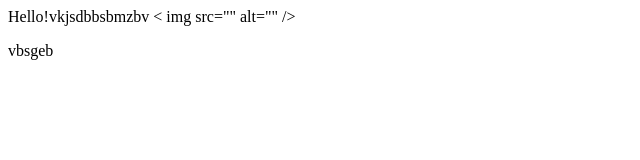
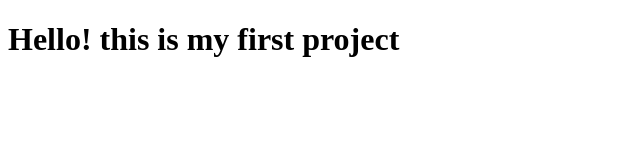
Before and after one commit to hrevva/genius_project_JS, a plain HTML site: page index.html in a window 1280 px wide. Shown: the whole page, without its empty margins (0-640 px from the left). Drawn offline with Linux system fonts and the light colour scheme.

Commit message:
add Hello! this is my first project

```diff
--- a/index.html
+++ b/index.html
@@ -6,8 +6,6 @@
     <title>Document</title>
 </head>
 <body>
-    Hello!vkjsdbbsbmzbv
-    < img src="" alt="" />
-    <p>vbsgeb </p>
+    <h1> Hello! this is my first project </h1>
 </body>
 </html>
```
